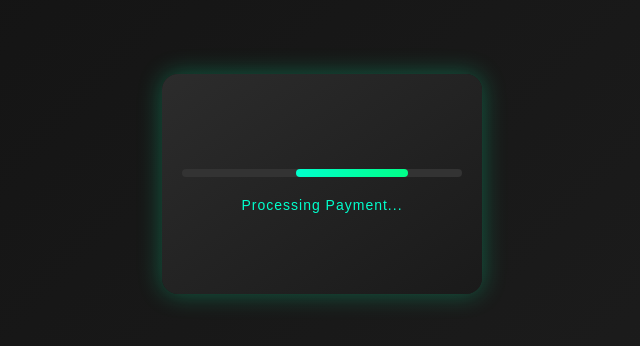
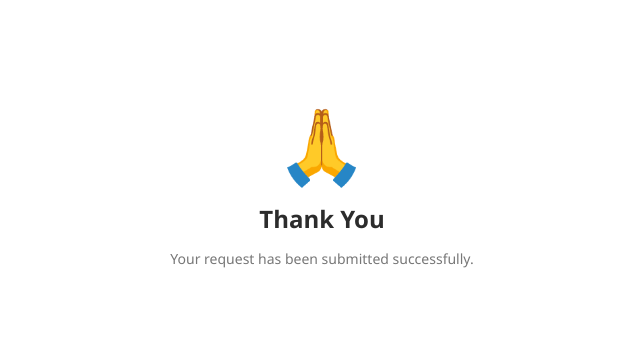
Before and after one commit to sriroshni/my-loaders-, a plain HTML site: page index.html in a window 1280 px wide. Shown: the part 216-562 px from the top of the page, without its empty margins (318-958 px from the left). Drawn offline with Linux system fonts and the light colour scheme.

Commit message:
Add files via upload

```diff
--- a/index.html
+++ b/index.html
@@ -1,22 +1,20 @@
 <!DOCTYPE html>
-<html lang="en">
+<html>
 <head>
-  <meta charset="UTF-8">
-  <meta name="viewport" content="width=device-width, initial-scale=1.0">
-  <title>Payment Loader</title>
-  <link rel="stylesheet" href="style.css">
+<meta name="viewport" content="width=device-width, initial-scale=1.0">
+<title>Namaste Loader</title>
+<link rel="stylesheet" href="style.css">
 </head>
 <body>
 
-  <div class="loader-container">
-    <div class="payment-card">
-      <div class="chip"></div>
-      <div class="loader-bar">
-        <div class="progress"></div>
-      </div>
-      <p class="text">Processing Payment...</p>
-    </div>
-  </div>
+<div class="screen">
+
+  <div class="namaste">🙏</div>
+
+  <h2>Thank You</h2>
+  <p>Your request has been submitted successfully.</p>
+
+</div>
 
 </body>
 </html>
--- a/style.css
+++ b/style.css
@@ -1,74 +1,41 @@
-/* Page Center */
 body {
   margin: 0;
   height: 100vh;
   display: flex;
   justify-content: center;
   align-items: center;
-  background: linear-gradient(135deg, #111, #1f1f1f);
-  font-family: Arial, sans-serif;
+  background: #ffffff;
+  font-family: "Segoe UI", sans-serif;
+  color: #2c2c2c;
 }
 
-/* Container */
-.loader-container {
-  display: flex;
-  justify-content: center;
-  align-items: center;
+.screen {
+  text-align: center;
 }
 
-/* Payment Card */
-.payment-card {
-  width: 280px;
-  height: 180px;
-  background: linear-gradient(145deg, #2c2c2c, #1a1a1a);
-  border-radius: 16px;
-  padding: 20px;
-  box-shadow: 0 0 25px rgba(0, 255, 170, 0.3);
-  position: relative;
-  overflow: hidden;
+/* Emoji Loader */
+.namaste {
+  font-size: 70px;
+  margin-bottom: 20px;
+  animation: bow 2s ease-in-out infinite;
 }
 
-/* Card Chip */
-.chip {
-  width: 50px;
-  height: 35px;
-  background:;
-  border-radius: 6px;
-  margin-bottom: 40px;
-}
-
-/* Loader Bar Background */
-.loader-bar {
-  width: 100%;
-  height: 8px;
-  background: #333;
-  border-radius: 20px;
-  overflow: hidden;
-}
-
-/* Progress Animation */
-.progress {
-  width: 40%;
-  height: 100%;
-  background: linear-gradient(90deg, #00ffcc, #00ff88);
-  border-radius: 20px;
-  animation: loading 1.5s infinite;
-}
-
-@keyframes loading {
-  0% {
-    margin-left: -40%;
+/* Smooth respectful bow animation */
+@keyframes bow {
+  0%,100% {
+    transform: translateY(0) scale(1);
   }
-  100% {
-    margin-left: 100%;
+  50% {
+    transform: translateY(10px) scale(1.05);
   }
 }
 
-/* Text */
-.text {
-  margin-top: 20px;
-  color: #00ffcc;
+h2 {
+  margin: 0 0 5px;
+  font-weight: 600;
+}
+
+p {
   font-size: 14px;
-  letter-spacing: 1px;
-  text-align: center;
+  color: #777;
 }
```
